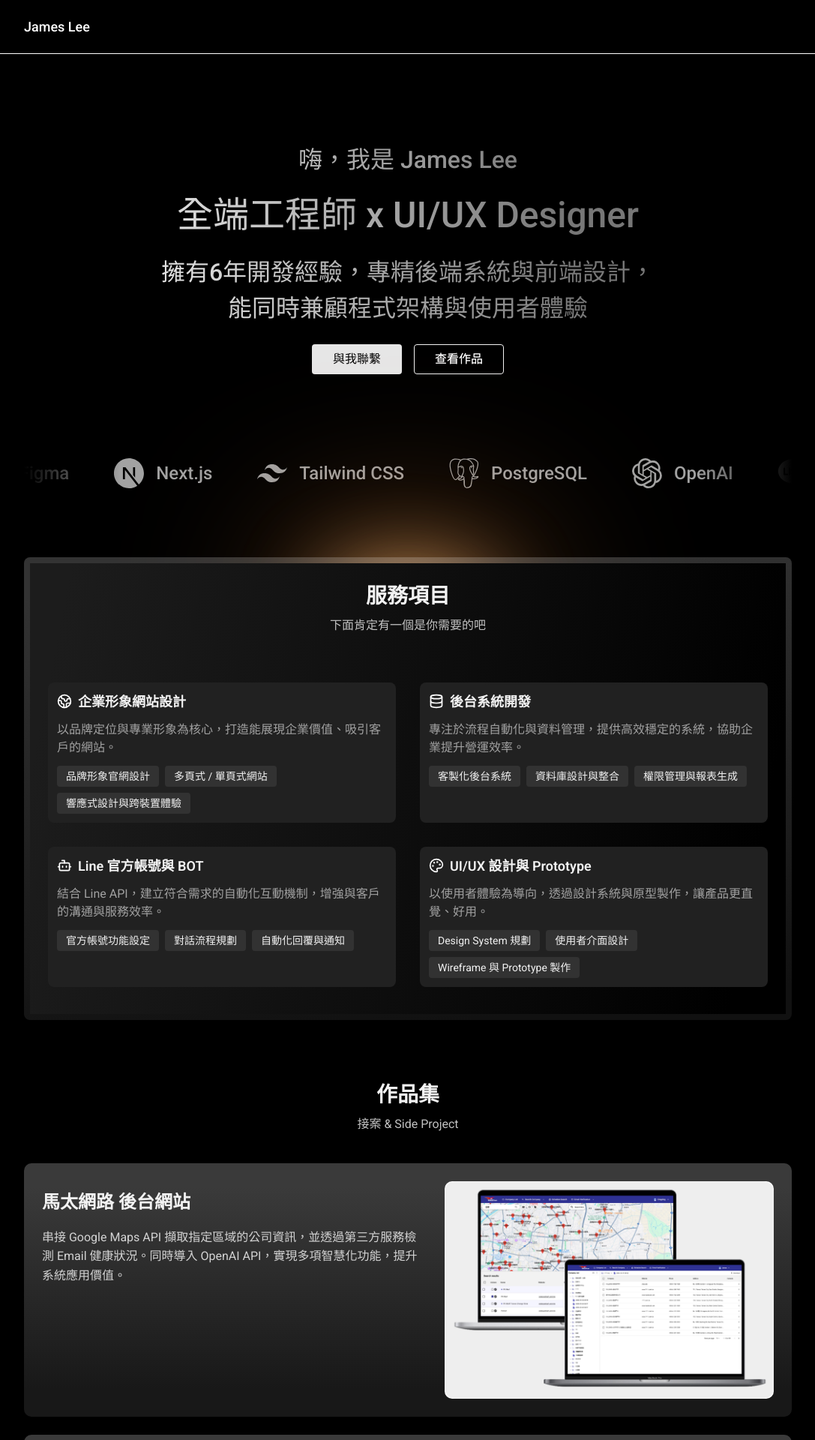
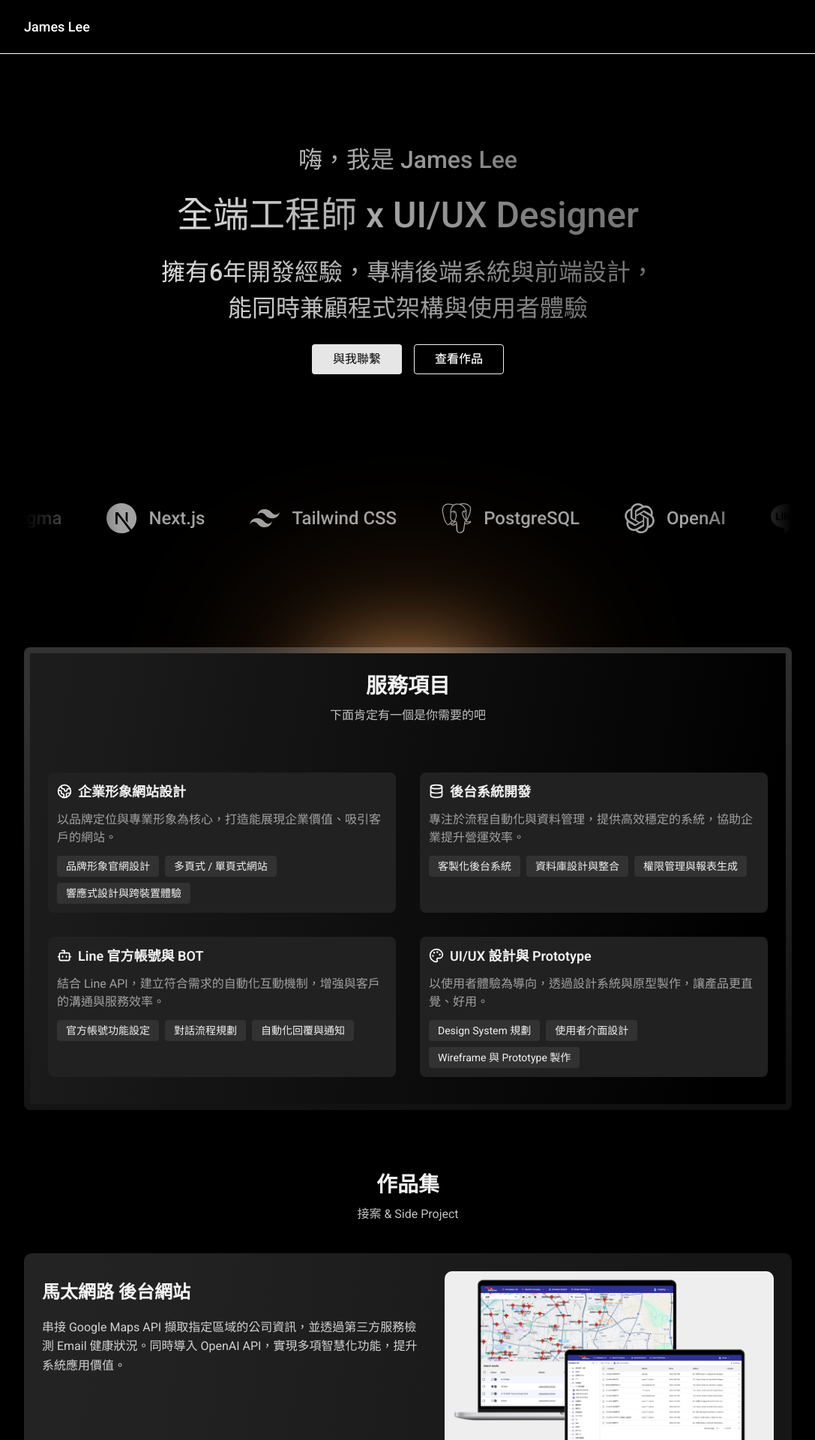
Before and after one commit to j606888/james-website, a Next.js app: page / in a window 1280 px wide. Shown: the top 1920 px of the page at 75% size, without its empty margins (96-1183 px from the left). Built offline with nearby package versions, Linux system fonts and the light colour scheme.

Commit message:
Tweak code

```diff
--- a/src/features/LandingPage/Hero.js
+++ b/src/features/LandingPage/Hero.js
@@ -9,7 +9,7 @@ const Hero = () => {
   };
   return (
     <>
-      <div className="flex flex-col items-center justify-center gap-4 px-5 pt-15 pb-10 text-center bg-[linear-gradient(76deg,#F2F2F2_20.9%,#777_65.37%)] bg-clip-text text-transparent md:pt-30 md:pb-25">
+      <div className="flex flex-col items-center justify-center gap-4 px-5 pt-15 pb-10 text-center bg-[linear-gradient(76deg,#F2F2F2_20.9%,#777_65.37%)] bg-clip-text text-transparent md:pt-30 md:pb-25 lg:pb-40">
         <h2 className="text-2xl font-medium md:text-[32px]">嗨，我是 James Lee</h2>
         <h1 className="text-[32px] font-medium md:text-[48px]">
           全端工程師
--- a/src/features/LandingPage/Portfolio.js
+++ b/src/features/LandingPage/Portfolio.js
@@ -36,7 +36,7 @@ const Portfolio = () => {
             {CONTENT.map((item, index) => (
               <div
                 key={index}
-                className="flex flex-col gap-4 p-4 bg-[linear-gradient(180deg,#3A3A3A_9.79%,#181818_89.02%)] rounded-[10px] md:flex-row-reverse md:p-6"
+                className="flex flex-col gap-4 p-4 bg-[linear-gradient(180deg,#3A3A3A_9.79%,#181818_89.02%)] rounded-[10px] md:flex-row-reverse md:p-6 md:bg-[linear-gradient(99deg,#232323_9.67%,#161616_84.56%)]"
               >
                 <img
                   src={item.image}
--- a/src/features/LandingPage/Service.js
+++ b/src/features/LandingPage/Service.js
@@ -37,7 +37,7 @@ const CONTENT = [
 
 const Service = () => {
   return (
-    <div className="relative px-5 py-15 md:py-20">
+    <div className="relative px-5 py-15 md:py-20 lg:pt-35">
       <div className="max-w-[1024px] w-full mx-auto">
         <div className="absolute left-1/2 -translate-x-1/2 pt-40 z-0">
           <div className="absolute top-1/2 left-1/2 -translate-x-1/2  -translate-y-1/2 w-[280px] h-[160px] bg-[#FB923C]/60 rounded-full blur-[120px] " />
```
